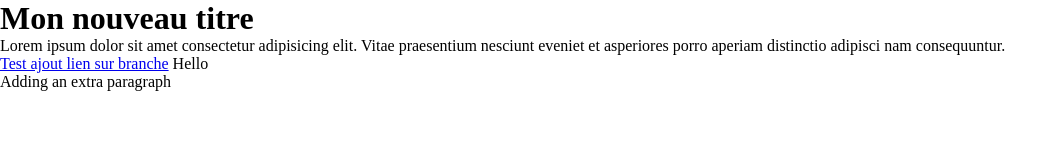
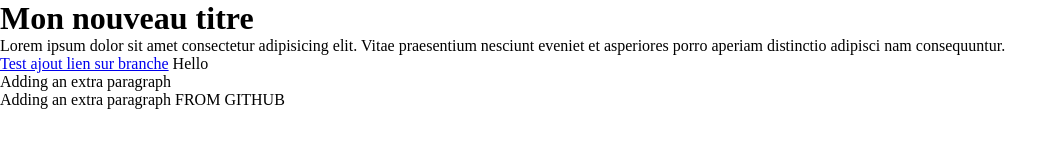
Before and after one commit to wikode/git_training, a plain HTML site: page index.html in a window 1280 px wide. Shown: the whole page, without its empty margins (0-1063 px from the left). Drawn offline with Linux system fonts and the light colour scheme.

Commit message:
Update index.html

```diff
--- a/index.html
+++ b/index.html
@@ -16,5 +16,8 @@
 
 
     <p>Adding an extra paragraph</p>
+
+
+    <p>Adding an extra paragraph FROM GITHUB</p>
 </body>
 </html>
```
